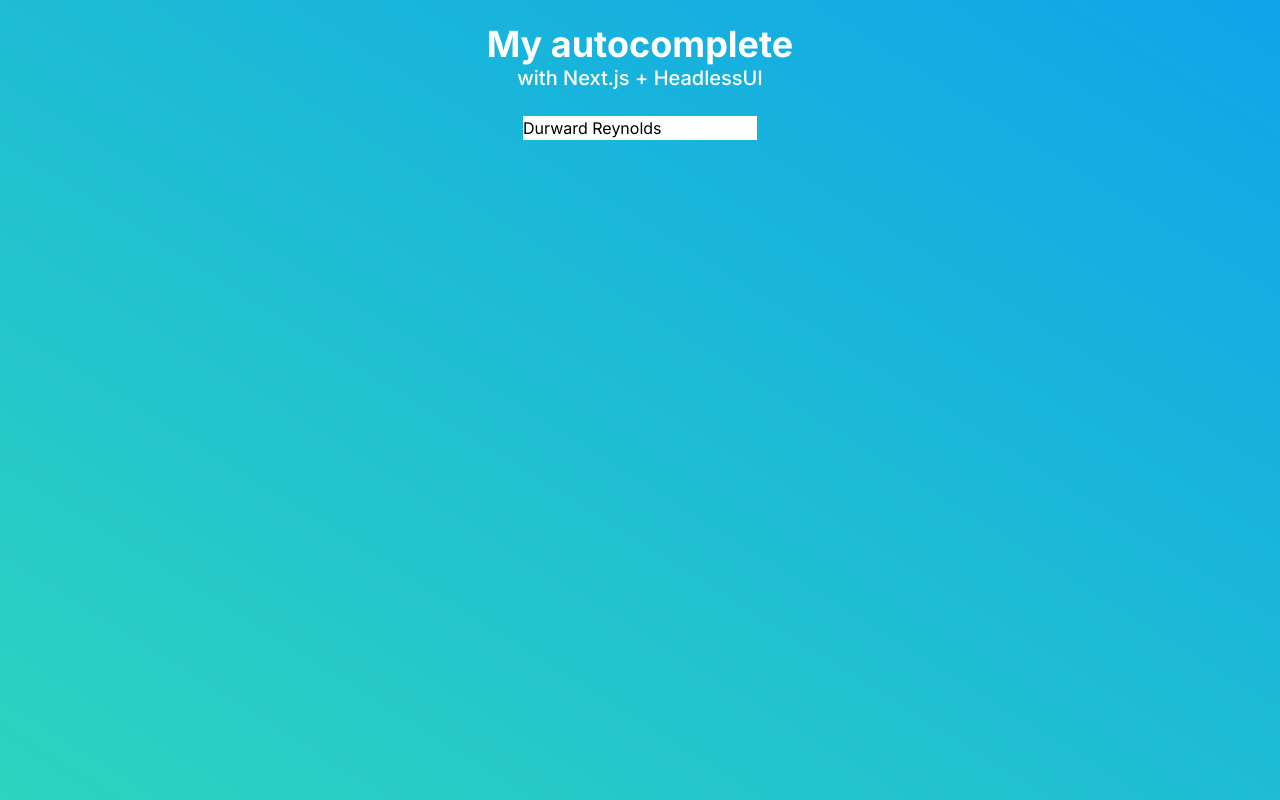
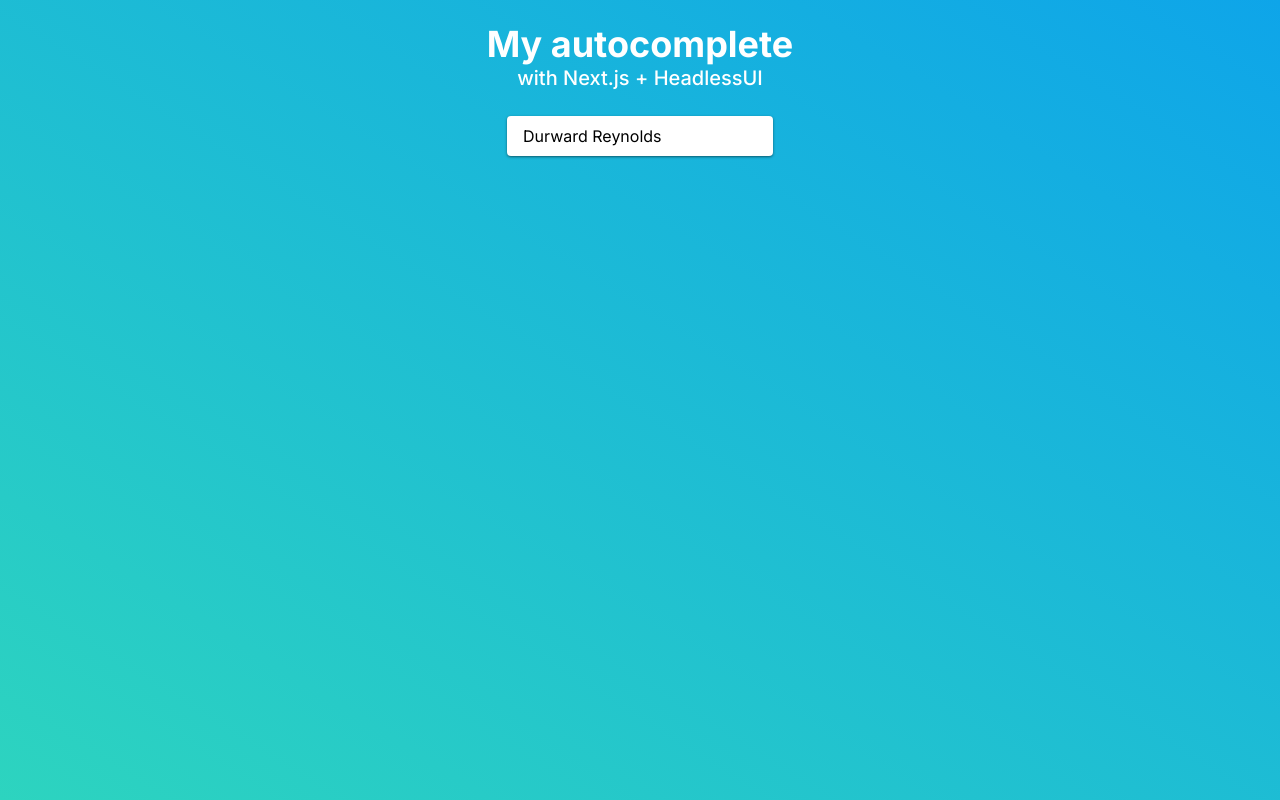
Before and after one commit to ryctabo/nextjs-autocomplete, a Next.js app: page / in a window 1280 px wide. Built offline with nearby package versions, Linux system fonts and the light colour scheme.

Commit message:
style: add css to beautify component

```diff
--- a/src/components/MyCombobox.tsx
+++ b/src/components/MyCombobox.tsx
@@ -1,7 +1,7 @@
 'use client'
 
 import { Combobox } from '@headlessui/react'
-import { ReactNode, useState } from 'react'
+import { Fragment, ReactNode, useState } from 'react'
 
 const people = [
   'Durward Reynolds',
@@ -24,11 +24,25 @@
 
   return (
     <Combobox value={selectedPerson} onChange={setSelectedPerson}>
-      <Combobox.Input onChange={(event) => setQuery(event.target.value)} />
-      <Combobox.Options>
+      <Combobox.Input
+        autoComplete="off"
+        className="py-2 px-4 rounded shadow shadow-black/40 focus:outline-none"
+        onChange={(event) => setQuery(event.target.value)}
+      />
+      <Combobox.Options className="bg-white mt-2 py-1 rounded shadow shadow-black/30">
         {filteredPeople.map((person) => (
-          <Combobox.Option key={person} value={person}>
-            {person}
+          <Combobox.Option key={person} value={person} as={Fragment}>
+            {({ active, selected }) => {
+              const activeClassNames = active ? 'bg-gray-100' : ''
+              const selectedClassNames = selected ? 'bg-cyan-100 text-cyan-700' : ''
+              return (
+                <li
+                  className={`${activeClassNames} ${selectedClassNames} py-2 px-4 cursor-pointer`}
+                >
+                  {person}
+                </li>
+              )
+            }}
           </Combobox.Option>
         ))}
       </Combobox.Options>
```
